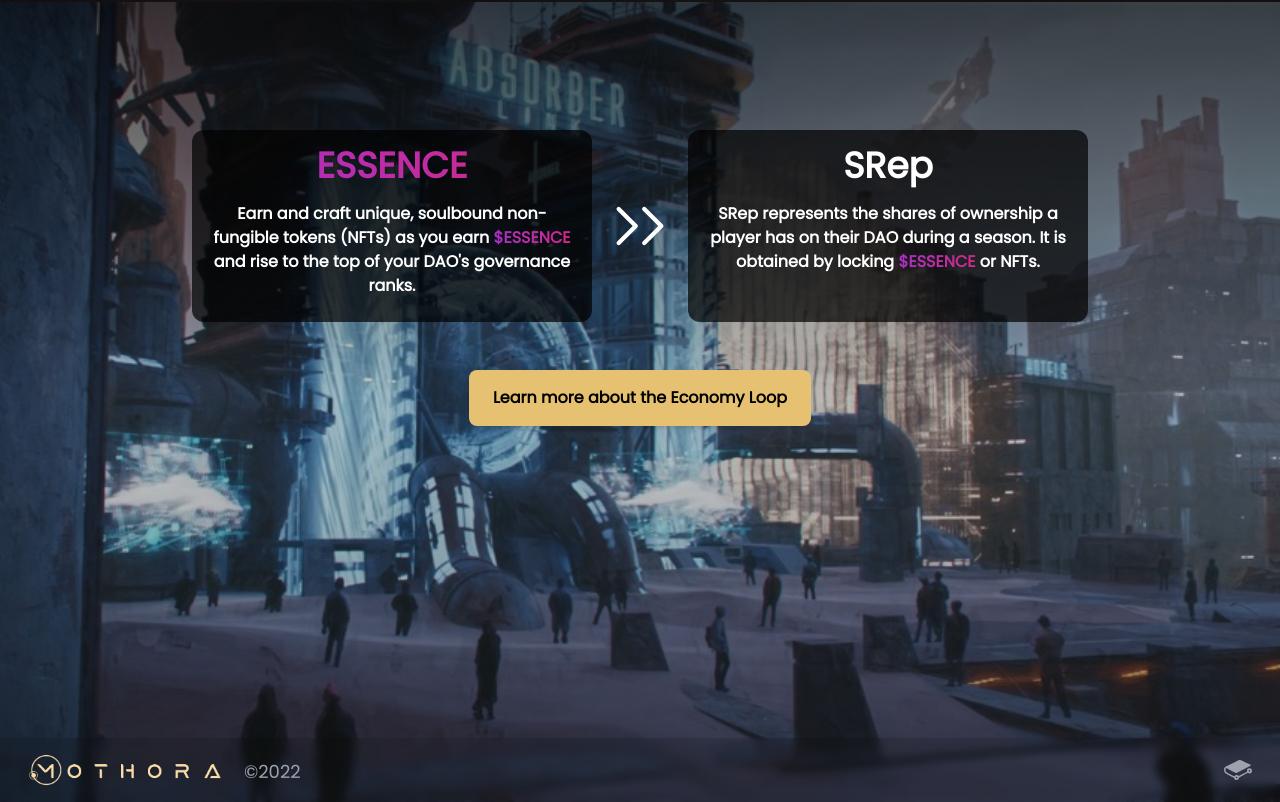
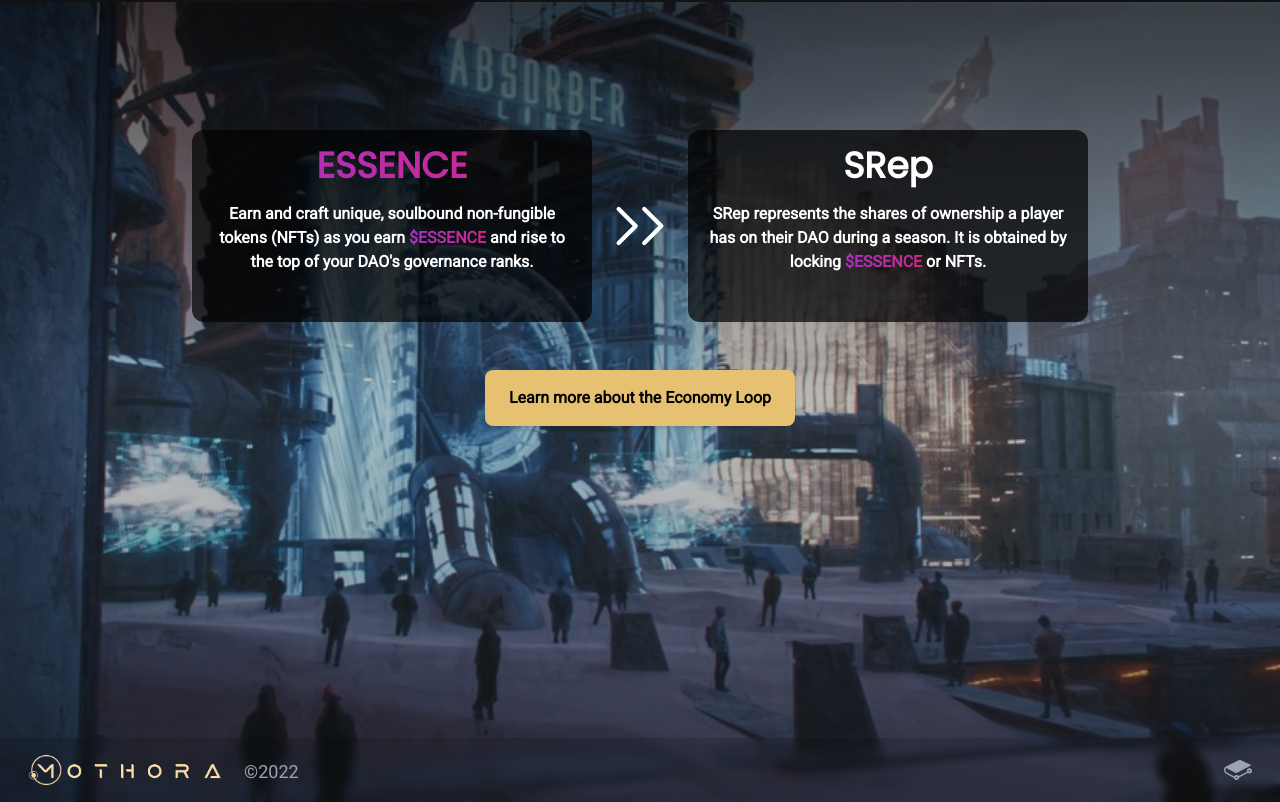
Before and after one commit to Mothora/mothora-landing, a Next.js app: page / in a window 1280 px wide. Shown: the part 2398-3200 px from the top of the page. Built offline with nearby package versions, Linux system fonts and the light colour scheme.

Commit message:
Ammend font

```diff
--- a/src/components/ui/disclosureComp.tsx
+++ b/src/components/ui/disclosureComp.tsx
@@ -30,7 +30,7 @@ export default function DisclosureComp({ text, answer }: DisclosureCompProps) {
             leaveTo="transform scale-95 opacity-0"
           > */}
           <Disclosure.Panel className="text-md mb-4 rounded-md bg-gray-800 px-4 pt-4 pb-2 text-gray-200">
-            <span className="font-[Roboto] text-xl">{answer}</span>
+            <span className="text-xl">{answer}</span>
           </Disclosure.Panel>
           {/* </Transition> */}
         </>
--- a/src/pages/_document.tsx
+++ b/src/pages/_document.tsx
@@ -4,11 +4,11 @@ export default function Document() {
   return (
     <Html lang="en">
       <link
-        href="https://fonts.googleapis.com/css?family=Poppins&display=optional"
+        href="https://fonts.googleapis.com/css?family=Roboto"
         rel="stylesheet"
       ></link>
       <link
-        href="https://fonts.googleapis.com/css?family=Roboto&display=optional"
+        href="https://fonts.googleapis.com/css?family=Poppins&display=optional"
         rel="stylesheet"
       ></link>
       <Head />
--- a/src/styles/globals.css
+++ b/src/styles/globals.css
@@ -52,15 +52,15 @@
   }
 
   h1 {
-    @apply py-4 text-4xl text-white;
+    @apply py-4 font-[Poppins] text-4xl text-white;
   }
 
   h2 {
-    @apply py-4 text-2xl text-white;
+    @apply py-4 font-[Poppins] text-2xl text-white;
   }
 
   h3 {
-    @apply py-4 text-xl text-white;
+    @apply py-4 font-[Poppins] text-xl text-white;
   }
 
   a {
@@ -77,7 +77,6 @@
 }
 
 @layer utilities {
-  @variants responsive {
   .text-shadow {
     text-shadow: 2px 2px 1px black;
   }
@@ -91,11 +90,10 @@
     text-shadow: none;
   }
 }
-}
 
 html,
 body {
-  font-family: Poppins, -apple-system, BlinkMacSystemFont, Segoe UI, Roboto,
+  font-family: Roboto, -apple-system, BlinkMacSystemFont, Segoe UI, Roboto,
     Oxygen, Ubuntu, Cantarell, Fira Sans, Droid Sans, Helvetica Neue, sans-serif;
   padding: 0;
   margin: 0;
```
Lines whose indentation alone changed are shown as unchanged.
